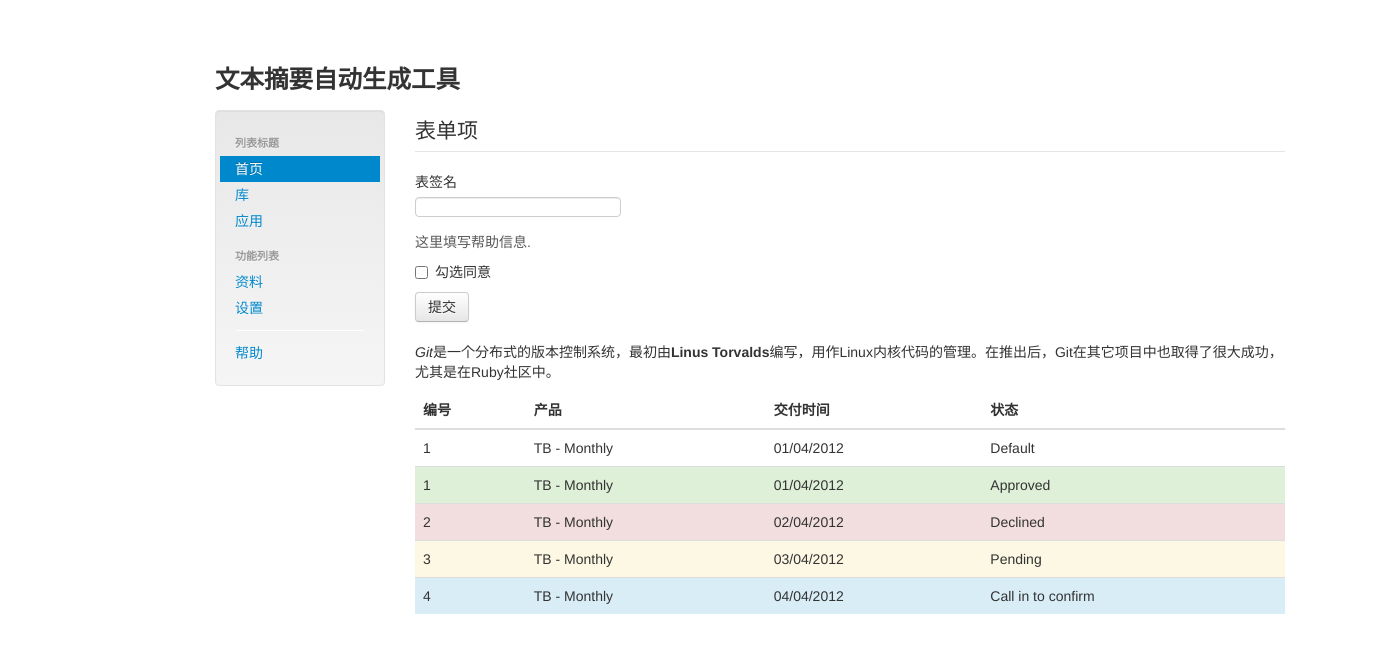
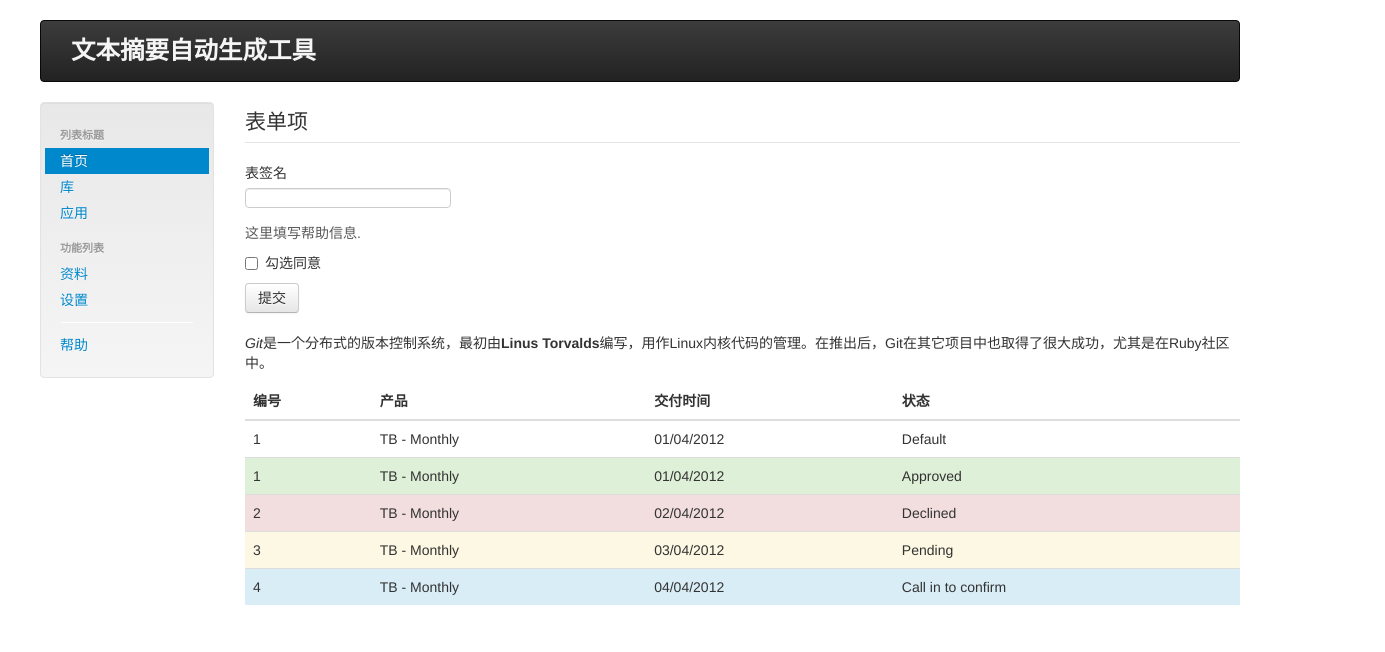
Before and after one commit to PaulChenAU/AutomaticSummarizationFrt, a plain HTML site: page app.html in a window 1280 px wide. Shown: the whole page, 1385 px wide, since content can reach past the window. Drawn offline with nearby package versions, Linux system fonts and the light colour scheme; a script that the page names is missing.

Commit message:
main css debug

```diff
--- a/app.html
+++ b/app.html
@@ -6,7 +6,8 @@
     <link href="css/bootstrap.css" rel="stylesheet">
     <link href="css/bootstrap-theme.css" rel="stylesheet">
     <link href="css/bootstrap-combined.min.css" rel="stylesheet">
-    <link href="css/layoutit.css" rel="stylesheet">
+    <link href="css/app.css" rel="stylesheet">
+    <!-- <link href="css/layoutit.css" rel="stylesheet"> -->
     <script src="ngmodules/angular-route.js"></script>
     <script>
          var mainM = angular.module("mainM",[])
@@ -14,15 +15,15 @@
     <script src="controllers/mainCtrl.js"></script>
 </head>
 <body ng-controller="mainCtrl">
-    <div class="container">
-        <div class="row">
-            <div class="span12">
-                <h3 class="text-left">
-                    文本摘要自动生成工具
-                </h3>
-            </div>
-        </div>
-                <div class="row">
+        <div class="container-fluid">
+                <nav class="navbar navbar-inverse">
+                    <div class="span12">
+                        <h3 class="text-left" style="color:whitesmoke">
+                            文本摘要自动生成工具
+                        </h3>
+                    </div>
+                </nav>
+                <div class="row-fluid">
                     <div class="span2">
                         <ul class="nav nav-list well">
                             <li class="nav-header">
@@ -53,9 +54,7 @@
                             </li>
                         </ul>
                     </div>
-                    <div class="span1">
-                    </div>
-                    <div class="span9">
+                    <div class="span10">
                         <form>
                             <fieldset>
                                  <legend>表单项</legend> <label>表签名</label><input type="text" /> <span class="help-block">这里填写帮助信息.</span> <label class="checkbox"><input type="checkbox" /> 勾选同意</label> <button type="submit" class="btn">提交</button>
--- /dev/null
+++ b/css/app.css
@@ -0,0 +1,3 @@
+body{
+    margin:20px;
+}
```
